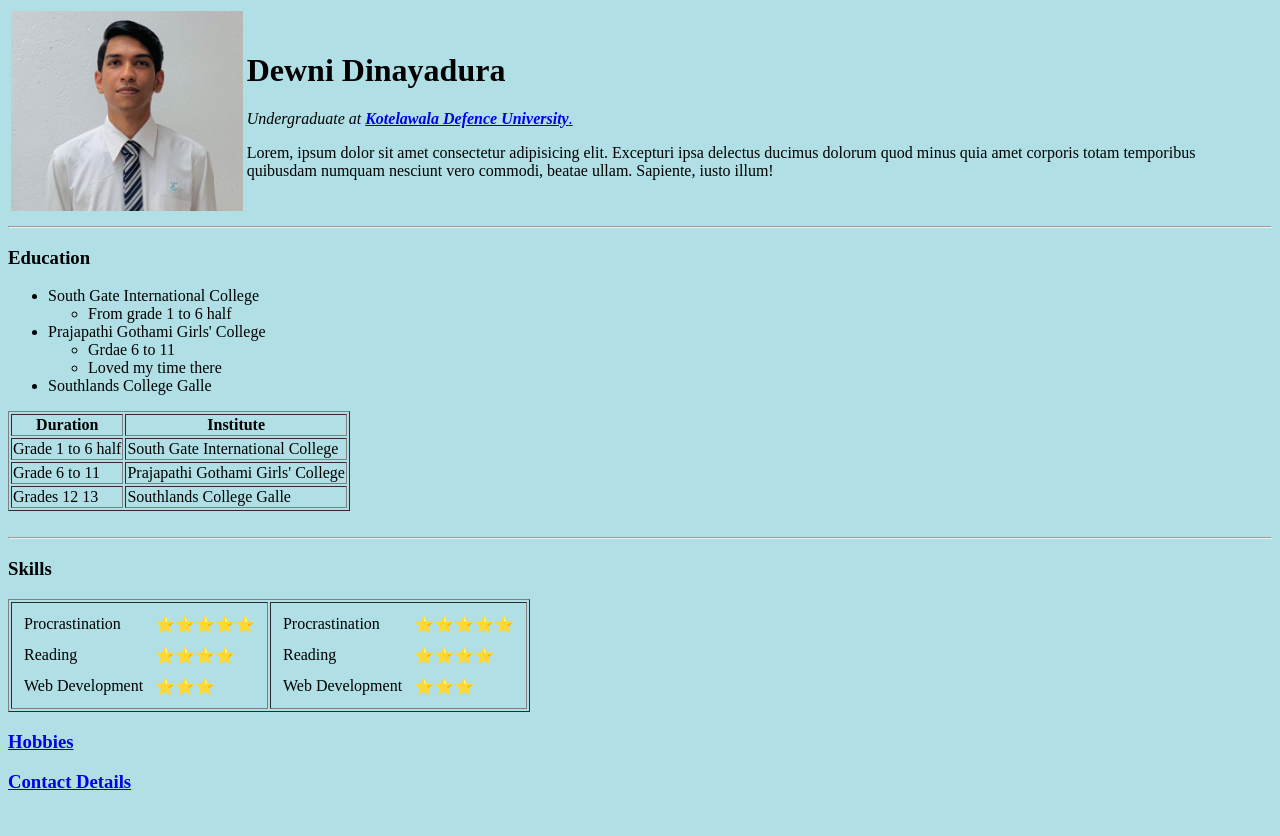
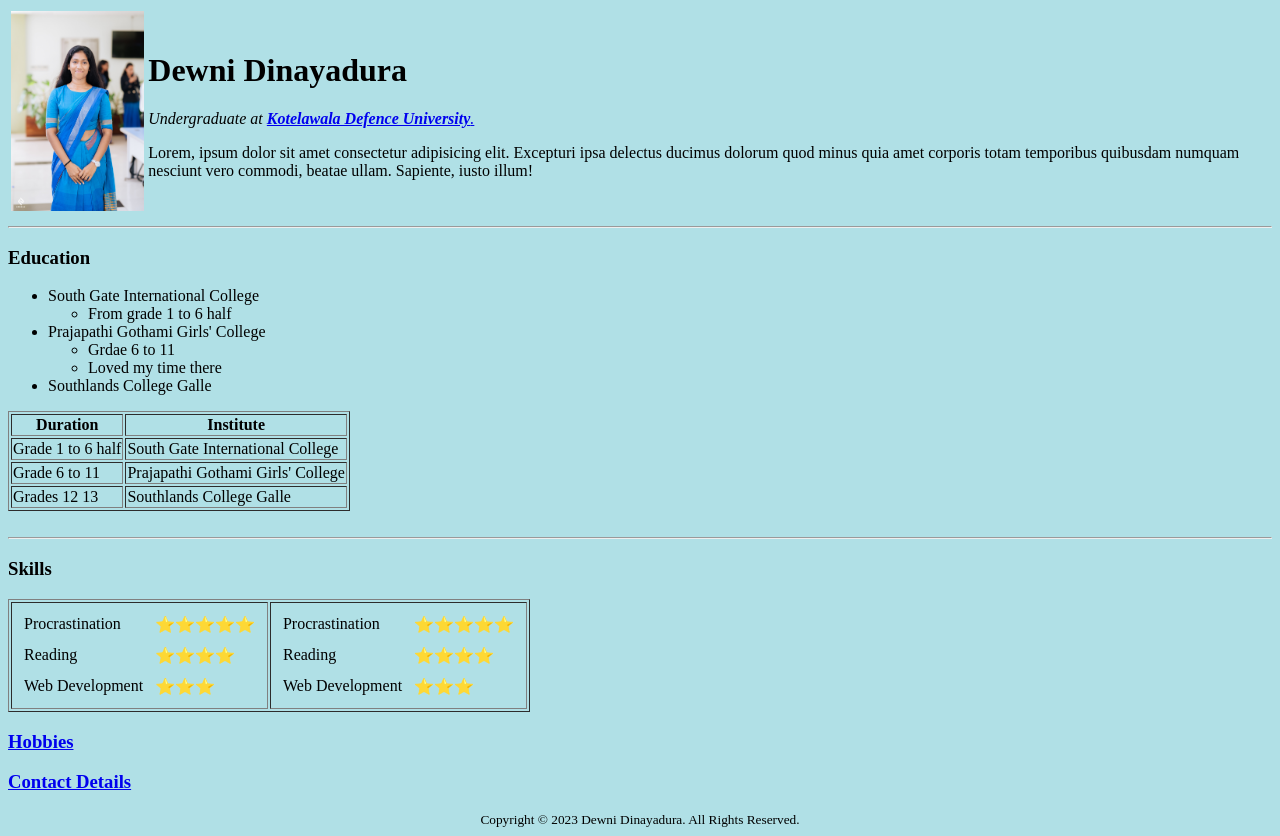
Before and after one commit to dewnayyy/CV, a plain HTML site: page Capstone Project/index.html in a window 1280 px wide. Before the commit the page ends 812 px from the top, so only its background shows below. Drawn offline with Linux system fonts and the light colour scheme.

Commit message:
web dev 5

```diff
--- a/index.html
+++ b/Capstone Project/index.html
@@ -8,7 +8,7 @@
 <body style="background-color: powderblue;">
     <table>
         <tr>
-            <td><img src="Images\kasup.jpeg"alt="Dewni profile photo" height="200px"></td>
+            <td><img src="./Assets/Profile pic.jpg" alt="Dewni profile photo" height="200px"></td>
             <td><h1>Dewni Dinayadura</h1><p><em>Undergraduate at <a href="https://www.kdu.ac.lk/"> <strong>Kotelawala Defence University</strong>.</a></em></p>
 
                 <p>Lorem, ipsum dolor sit amet consectetur adipisicing elit. Excepturi ipsa delectus ducimus dolorum quod minus quia
@@ -92,5 +92,13 @@
     <h3><a href="hobbies.html">Hobbies</a></h3>
     <h3><a href="contact.html">Contact Details</a></h3>
 
+    <footer>
+        <small>
+            <center>
+                Copyright © 2023 Dewni Dinayadura. All Rights Reserved.
+            </center>
+        </small>
+      </footer>
+
 </body>
 </html>
```
Also changed, not shown: Capstone Project/Assets/Profile pic.jpg (added), Capstone Project/contact.html (renamed from contact.html), Capstone Project/hobbies.html (renamed from hobbies.html).
